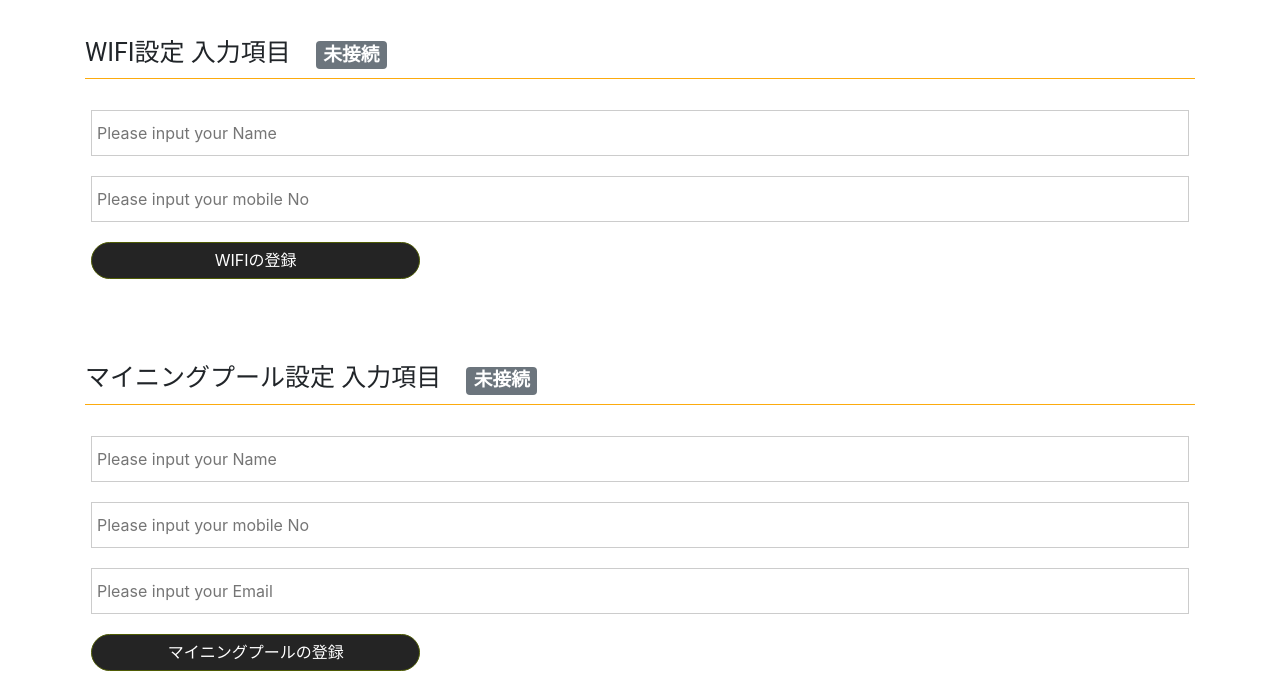
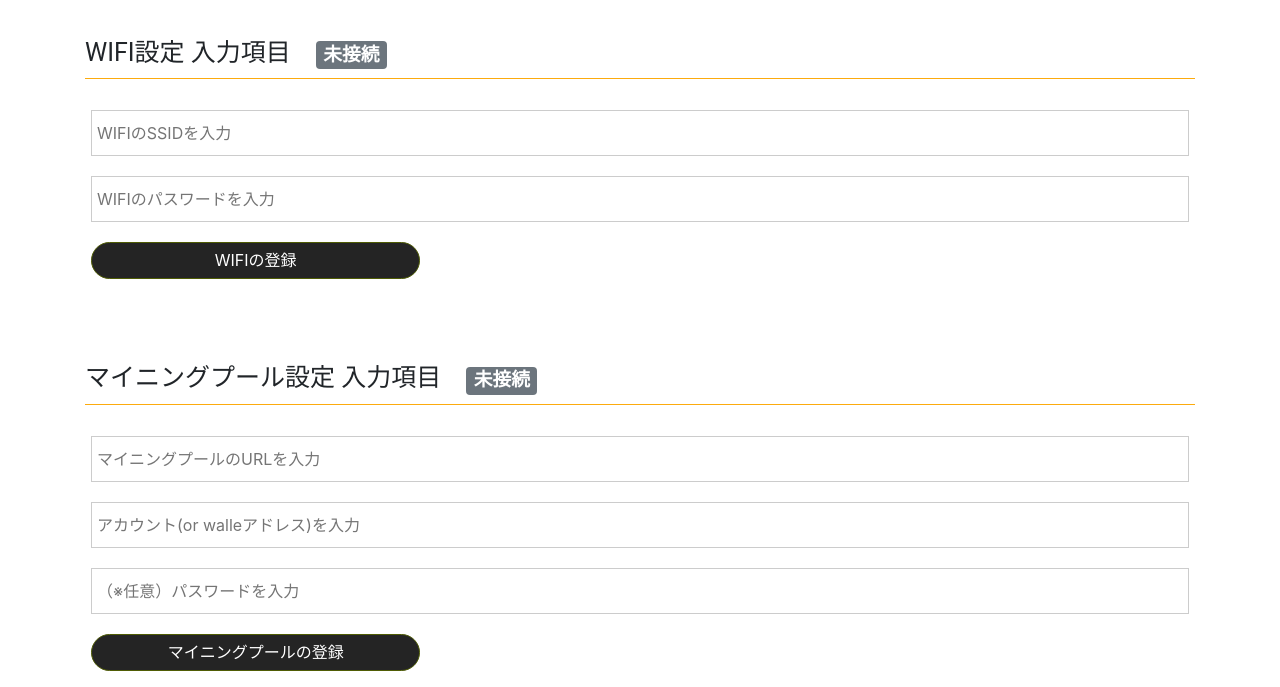
Before and after one commit to fukaoi/gridseed-gui, a plain HTML site: page public/index.html in a window 1280 px wide. Shown: the part 170-857 px from the top of the page. Drawn offline with nearby package versions, Linux system fonts and the light colour scheme.

Commit message:
Replace placeholder

```diff
--- a/public/index.html
+++ b/public/index.html
@@ -25,8 +25,8 @@
               </h4>
               <div class="form">
                 <form action="contact_send_mail.php" method="post" id="contactFrm" name="contactFrm">
-                  <input type="text" required="" placeholder="Please input your Name" value="" name="name" class="txt">
-                  <input type="text" required="" placeholder="Please input your mobile No" value="" name="mob" class="txt">
+                  <input type="text" required="" placeholder="WIFIのSSIDを入力" value="" name="name" class="txt">
+                  <input type="text" required="" placeholder="WIFIのパスワードを入力" value="" name="mob" class="txt">
                   <input type="submit" value="wifiの登録" name="submit" class="txt2">
                 </form>
               </div>
@@ -38,9 +38,9 @@
           </h4>
           <div class="form">
             <form action="contact_send_mail.php" method="post" id="contactFrm" name="contactFrm">
-              <input type="text" required="" placeholder="Please input your Name" value="" name="name" class="txt">
-              <input type="text" required="" placeholder="Please input your mobile No" value="" name="mob" class="txt">
-              <input type="text" required="" placeholder="Please input your Email" value="" name="email" class="txt">
+              <input type="text" required="" placeholder="マイニングプールのURLを入力" value="" name="name" class="txt">
+              <input type="text" required="" placeholder="アカウント(or walleアドレス)を入力" value="" name="mob" class="txt">
+              <input type="text" required="" placeholder="（※任意）パスワードを入力" value="" name="email" class="txt">
               <input type="submit" value="マイニングプールの登録" name="submit" class="txt2">
             </form>
           </div>
```
